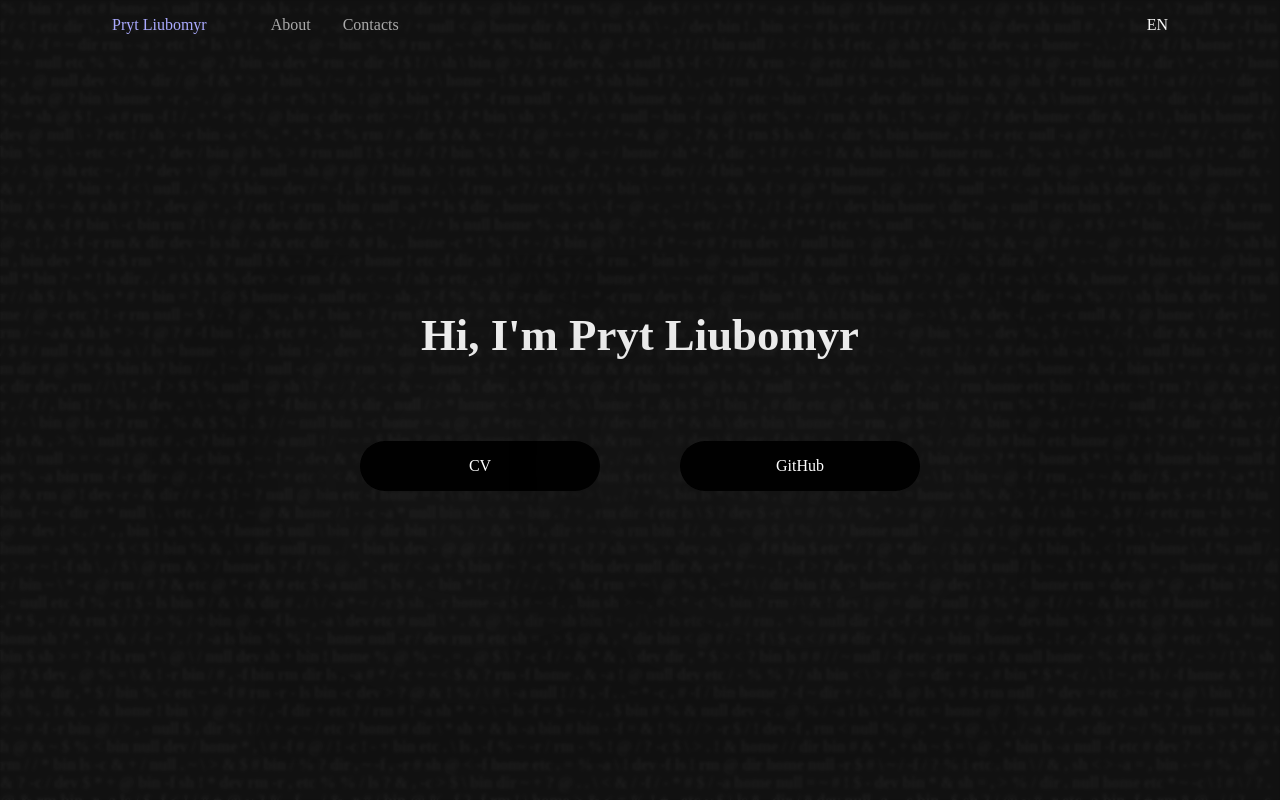
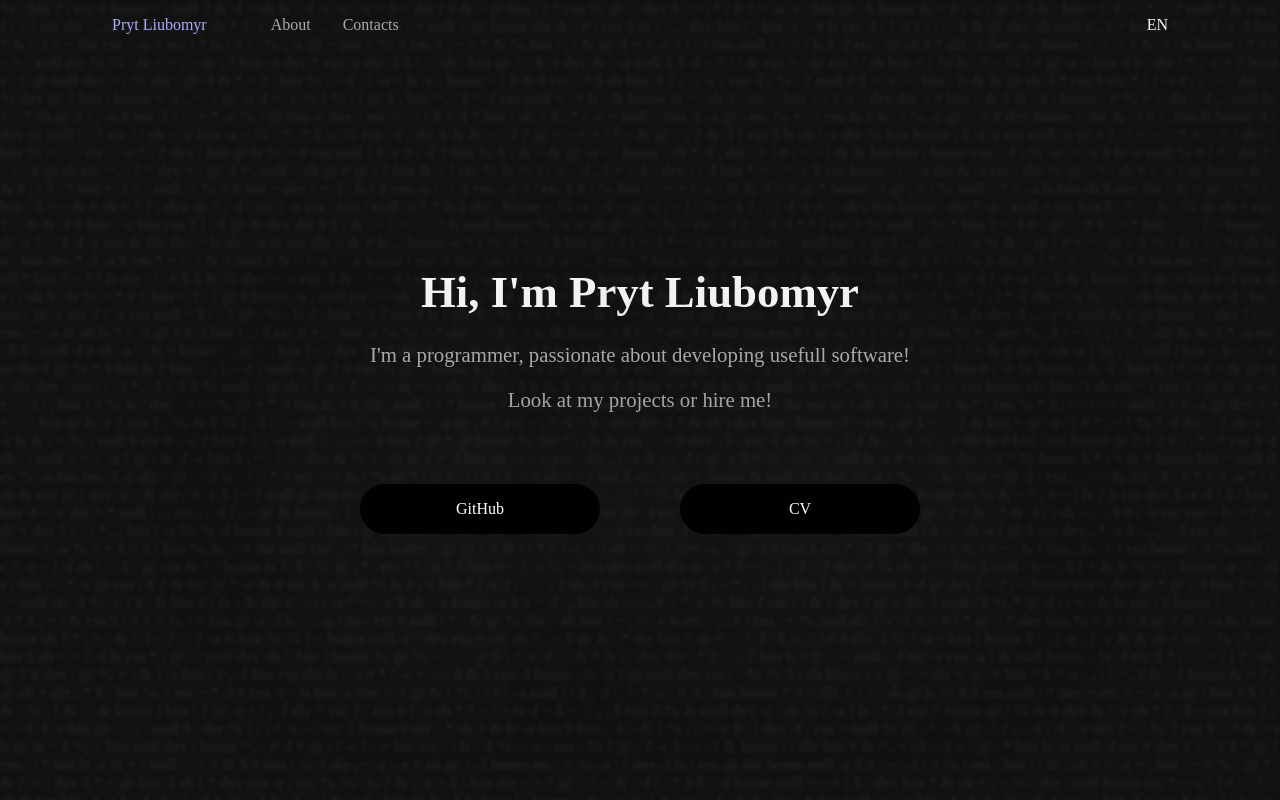
Before and after one commit to prytlubomir/personal_website, a Vue app: page / in a window 1280 px wide. Shown: the top 800 px of the page. Built offline with nearby package versions, Linux system fonts and the light colour scheme.

Commit message:
Added introduction on the title screen;
- Written the text
- Added formatting
- Adjusted styles
- Swapped buttons to better accomodate the text

```diff
--- a/src/components/TitleScreen.vue
+++ b/src/components/TitleScreen.vue
@@ -2,9 +2,13 @@
     <section class="title">
         <div class="container">
             <h1>Hi, I'm Pryt Liubomyr</h1>
+            <div class="intro">
+             <p>I'm a programmer, passionate about developing usefull software!</p>
+             <p class="calling"><span>Look at my projects</span> <span>or</span> <span>hire me!</span></p>
+            </div>
             <div class="buttons">
+                <LinkButton href="#">GitHub</LinkButton>
                 <LinkButton href="#">CV</LinkButton>
-                <LinkButton href="#">GitHub</LinkButton>
             </div>
         </div>
         <ShellBackground />
@@ -40,14 +44,26 @@ section{
     flex-direction: column;
     justify-content: center;
     height: 100%;
-    gap: 5em;
+    /*gap: 5em;*/
     /*padding-top: 10em;*/
+}
+
+.intro{
+    font-size: 1.3rem;
+    text-align: center;
+    color: #b0b0b0;
+    margin-bottom: 2.5em;
+}
+
+.intro .calling{
+    /*display: flex;*/
+    /*text-align: left;*/
 }
 
 .title h1{
     font-size: 2.8rem;
     text-align: center;
-    margin: 0;
+    margin: 0 0 .1em 0;
 }
 
 .buttons{
```
